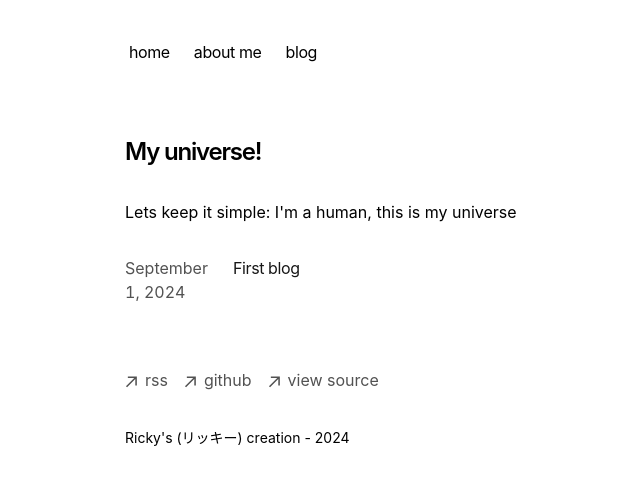
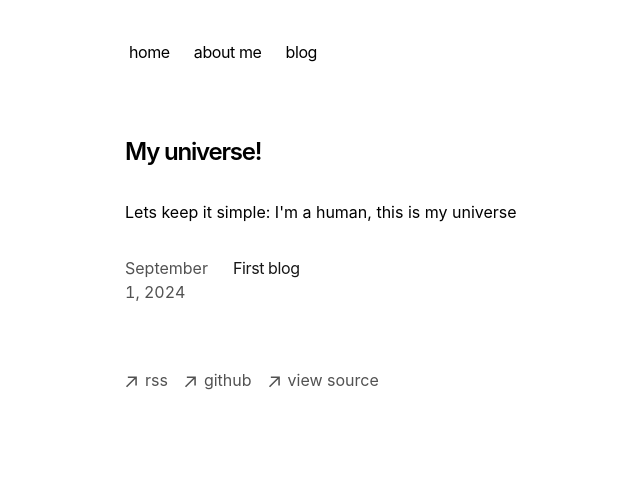
Before and after one commit to ricky-ultimate/ultimate.dev, a Next.js app: page / in a window 1280 px wide. Shown: the top 484 px of the page, without its empty margins (227-867 px from the left). Built offline with nearby package versions, Linux system fonts and the light colour scheme.

Commit message:
Update footer.tsx

```diff
--- a/app/components/footer.tsx
+++ b/app/components/footer.tsx
@@ -53,9 +53,6 @@ export default function Footer() {
           </a>
         </li>
       </ul>
-      <section className="text-grey-100 mt-8">
-        <h6 className="text-sm">Ricky's (リッキー) creation - {new Date().getFullYear()}</h6>
-      </section>
     </footer>
   )
 }
```
